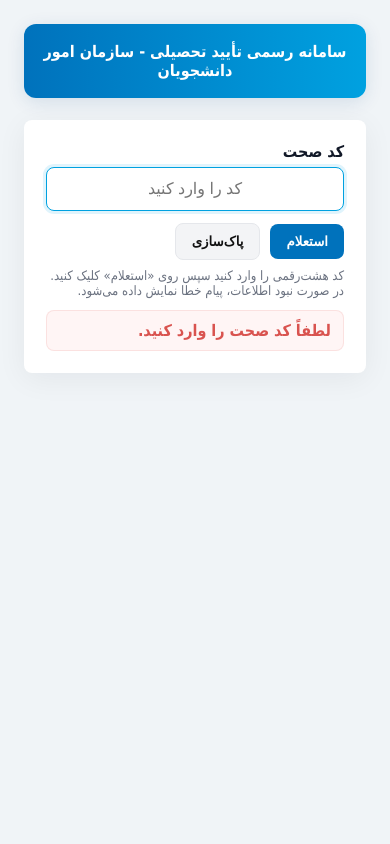
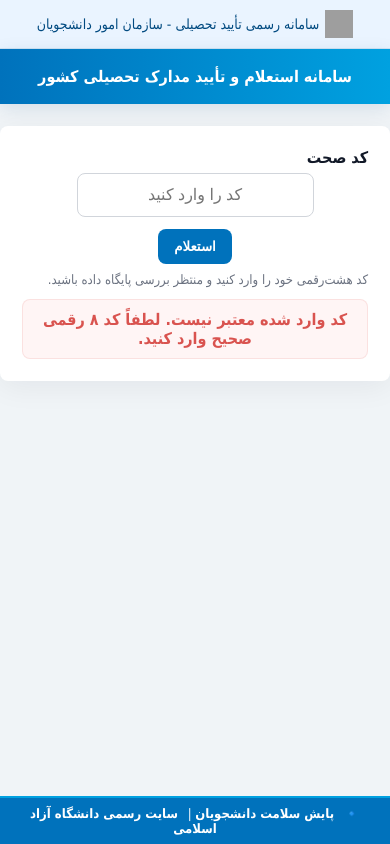
Before and after one commit to sajadsaorgirTBSPortal/sajad.saorg.ir-TBSPortal, a plain HTML site: page index.html in a window 390 px wide. Both pictures are taken after a click on the button "استعلام". Drawn offline with Linux system fonts and the light colour scheme; grey boxes are pictures that could not be loaded.

Commit message:
Update index.html
اپدیت نهایی

```diff
--- a/index.html
+++ b/index.html
@@ -3,14 +3,10 @@
 <head>
 <meta charset="utf-8" />
 <meta name="viewport" content="width=device-width,initial-scale=1" />
-
-<!-- 🔹 بخش مخصوص سئو (فقط برای گوگل) -->
-<title>استعلام تایید تحصیلی | استعلام کد صحت تایید تحصیلی | سامانه سجاد</title>
-<meta name="description" content="استعلام تایید تحصیلی، استعلام کد صحت تایید تحصیلی، تایید تحصیلی، استعلام تحصیل، کد تایید تحصیلی، استعلام کد تحصیلی سامانه سجاد، صحت کد از سامانه سجاد، تایید تحصیلی با کد صحت">
-<meta name="keywords" content="استعلام تایید تحصیلی, استعلام کد صحت تایید تحصیلی, تایید تحصیلی, تحصیلی استعلام, استعلام تحصیل, کد تایید تحصیلی, استعلام کد تحصیلی سامانه سجاد, استعلام کد صحت تایید تحصیلی, استعلام کد صحت تایید تحصیلی سجاد, سامانه سجاد استعلام صحت, صحت کد از سامانه سجاد, تایید تحصیلی با کد صحت">
+<title>سامانه تأیید تحصیلی - سازمان امور دانشجویان</title>
 
 <style>
-  :root{
+  :root {
     --brand-1:#0072bc;
     --brand-2:#00a1e0;
     --bg:#f0f4f7;
@@ -20,25 +16,36 @@
     --success:#2b8a3e;
     --radius:8px;
   }
-  *{box-sizing:border-box}
+  *{box-sizing:border-box;margin:0;padding:0}
   body{
-    margin:0;
-    font-family: Tahoma, "IranSans", sans-serif;
+    font-family:Tahoma,"IranSans",sans-serif;
     background:var(--bg);
     color:#111827;
-    -webkit-font-smoothing:antialiased;
-    -moz-osx-font-smoothing:grayscale;
-    padding:24px;
+    padding:0;
   }
   header{
-    background: linear-gradient(90deg,var(--brand-1),var(--brand-2));
+    background:linear-gradient(90deg,var(--brand-1),var(--brand-2));
     color:#fff;
-    padding:18px 16px;
-    border-radius:12px;
     text-align:center;
     font-weight:700;
     font-size:18px;
+    padding:18px;
     box-shadow:0 4px 18px rgba(3,64,120,0.12);
+  }
+  .top-banner {
+    background:#eaf4ff;
+    color:#004a80;
+    padding:10px 16px;
+    font-size:14px;
+    border-bottom:1px solid #cfe2f3;
+    display:flex;
+    align-items:center;
+    justify-content:center;
+    gap:6px;
+  }
+  .top-banner img {
+    width:28px;
+    height:28px;
   }
 
   .wrapper{
@@ -66,8 +73,10 @@
     text-align:center;
     outline:none;
   }
-  input[type="text"]:focus{box-shadow:0 0 0 3px rgba(0,162,224,0.12);border-color:var(--brand-2)}
-  .controls{display:flex;gap:10px;align-items:center}
+  input[type="text"]:focus{
+    border-color:var(--brand-2);
+    box-shadow:0 0 0 3px rgba(0,162,224,0.12);
+  }
   button{
     background:var(--brand-1);
     color:#fff;
@@ -77,21 +86,18 @@
     font-weight:700;
     cursor:pointer;
   }
-  button.secondary{
-    background:#f3f4f6;
-    color:#111;
-    border:1px solid #e5e7eb;
+  .help{font-size:13px;color:var(--muted);margin-top:6px}
+  .loading{
+    background:#f0f9ff;
+    color:#005c99;
+    font-weight:700;
+    padding:10px 12px;
+    border:1px solid #cfe2f3;
+    border-radius:8px;
+    margin-top:12px;
+    display:none;
+    text-align:center;
   }
-  .help{font-size:13px;color:var(--muted);margin-top:6px}
-
-  .result{
-    margin-top:18px;
-    border-radius:8px;
-    padding:16px;
-    border:1px solid #e6eef6;
-    background:linear-gradient(180deg,#ffffff,#fbfdff);
-  }
-
   .error{
     margin-top:12px;
     color:var(--danger);
@@ -100,43 +106,68 @@
     border:1px solid rgba(217,83,79,0.12);
     padding:10px 12px;
     border-radius:8px;
+    display:none;
+    text-align:center;
   }
-
+  .result{
+    margin-top:18px;
+    border-radius:8px;
+    padding:16px;
+    border:1px solid #e6eef6;
+    background:linear-gradient(180deg,#ffffff,#fbfdff);
+    display:none;
+  }
   table{width:100%;border-collapse:collapse;margin-top:10px}
   th,td{padding:10px 12px;text-align:center;border:1px solid #e6eef6;font-size:15px}
   th{background:#f8fafc;font-weight:700;color:#0f172a}
-  .copy-btn{margin-top:12px;background:var(--brand-2);}
+  .bottom-banner{
+    position:fixed;
+    bottom:0;
+    right:0;
+    left:0;
+    background:#0072bc;
+    color:#fff;
+    text-align:center;
+    font-size:13px;
+    padding:8px;
+    border-top:2px solid #00a1e0;
+  }
+  .bottom-banner a{
+    color:#fff;
+    font-weight:700;
+    text-decoration:none;
+    margin-right:6px;
+  }
 
-  @media (max-width:640px){
-    .row{flex-direction:column;align-items:stretch}
-    th,td{font-size:14px;padding:8px}
+  @media(max-width:640px){
+    .row{flex-direction:column}
     header{font-size:16px}
   }
 </style>
 </head>
 <body>
 
-<header>سامانه رسمی تأیید تحصیلی - سازمان امور دانشجویان</header>
+<div class="top-banner">
+  <img src="https://github.com/sajadsaorgirTBSPortal/sajad.saorg.ir-TBSPortal/raw/refs/heads/main/Screenshot_20251030_205008_Chrome(1).jpg" alt="لوگو" />
+  <span>سامانه رسمی تأیید تحصیلی - سازمان امور دانشجویان</span>
+</div>
 
-<div class="wrapper" role="main" aria-labelledby="title">
-  <div id="title" style="display:none">سامانه رسمی تأیید تحصیلی</div>
+<header>سامانه استعلام و تأیید مدارک تحصیلی کشور</header>
 
+<div class="wrapper">
   <label for="code">کد صحت</label>
   <div class="row">
-    <input id="code" type="text" inputmode="numeric" pattern="\d*" aria-label="کد صحت" placeholder="کد را وارد کنید" />
-    <div class="controls">
-      <button id="checkBtn" aria-label="استعلام">استعلام</button>
-      <button id="resetBtn" class="secondary" aria-label="پاک‌سازی">پاک‌سازی</button>
-    </div>
+    <input id="code" type="text" inputmode="numeric" placeholder="کد را وارد کنید" />
+    <button id="checkBtn">استعلام</button>
   </div>
-  <div class="help">کد هشت‌رقمی را وارد کنید سپس روی «استعلام» کلیک کنید. در صورت نبود اطلاعات، پیام خطا نمایش داده می‌شود.</div>
+  <div class="help">کد هشت‌رقمی خود را وارد کنید و منتظر بررسی پایگاه داده باشید.</div>
 
-  <div id="errorBox" class="error" style="display:none" role="alert" aria-live="assertive"></div>
+  <div id="loading" class="loading">در حال بررسی اطلاعات پایگاه داده...</div>
+  <div id="errorBox" class="error"></div>
 
-  <div id="resultCard" class="result" style="display:none" aria-live="polite">
+  <div id="resultCard" class="result">
     <div style="font-weight:800;font-size:16px;text-align:center">نتیجه استعلام کد صحت</div>
-
-    <table aria-describedby="result-desc">
+    <table>
       <tbody>
         <tr><th>نام و نام خانوادگی</th><td id="name">—</td></tr>
         <tr><th>کد ملی</th><td id="nationalId">—</td></tr>
@@ -147,12 +178,12 @@
         <tr><th>دانشگاه</th><td id="university">—</td></tr>
       </tbody>
     </table>
+  </div>
+</div>
 
-    <div style="display:flex;gap:10px;justify-content:center">
-      <button class="copy-btn" id="copyBtn" aria-label="کپی نتیجه">کپی نتیجه</button>
-      <button class="secondary" id="printBtn" aria-label="چاپ">چاپ</button>
-    </div>
-  </div>
+<div class="bottom-banner">
+  🔹 <a href="https://portal.saorg.ir/registration-the-applicant/" target="_blank">پایش سلامت دانشجویان</a> |
+  <a href="https://iau.ir/fa" target="_blank">سایت رسمی دانشگاه آزاد اسلامی</a>
 </div>
 
 <script>
@@ -170,94 +201,47 @@
 
   const codeInput = document.getElementById('code');
   const checkBtn = document.getElementById('checkBtn');
-  const resetBtn = document.getElementById('resetBtn');
+  const loading = document.getElementById('loading');
   const errorBox = document.getElementById('errorBox');
   const resultCard = document.getElementById('resultCard');
-  const copyBtn = document.getElementById('copyBtn');
-  const printBtn = document.getElementById('printBtn');
 
   function showError(text){
     errorBox.innerText = text;
     errorBox.style.display = 'block';
+    loading.style.display = 'none';
     resultCard.style.display = 'none';
-  }
-  function clearError(){
-    errorBox.style.display = 'none';
-    errorBox.innerText = '';
-  }
-
-  function populate(data){
-    document.getElementById('name').innerText = data.name;
-    document.getElementById('nationalId').innerText = data.nationalId;
-    document.getElementById('degree').innerText = data.degree;
-    document.getElementById('major').innerText = data.major;
-    document.getElementById('units').innerText = data.units;
-    document.getElementById('gradDate').innerText = data.gradDate;
-    document.getElementById('university').innerText = data.university;
   }
 
   function checkCode(){
-    clearError();
-    const code = String(codeInput.value || '').trim();
+    const code = codeInput.value.trim();
+    errorBox.style.display = 'none';
+    resultCard.style.display = 'none';
 
-    if(!code){
-      showError('لطفاً کد صحت را وارد کنید.');
-      codeInput.focus();
+    if(!/^\d{8}$/.test(code)){
+      showError('کد وارد شده معتبر نیست. لطفاً کد ۸ رقمی صحیح وارد کنید.');
       return;
     }
 
-    if(!/^\d{8}$/.test(code)){
-      showError('فرمت کد صحیح نیست. کد باید ۸ رقم باشد.');
-      codeInput.focus();
-      return;
-    }
+    loading.style.display = 'block';
 
-    if(code === VALID_CODE){
-      populate(sampleData);
-      resultCard.style.display = 'block';
-      clearError();
-    } else {
-      showError('کد صحت نامعتبر است یا اطلاعاتی برای این کد ثبت نشده است.');
-    }
+    setTimeout(()=>{
+      loading.style.display = 'none';
+      if(code === VALID_CODE){
+        document.getElementById('name').innerText = sampleData.name;
+        document.getElementById('nationalId').innerText = sampleData.nationalId;
+        document.getElementById('degree').innerText = sampleData.degree;
+        document.getElementById('major').innerText = sampleData.major;
+        document.getElementById('units').innerText = sampleData.units;
+        document.getElementById('gradDate').innerText = sampleData.gradDate;
+        document.getElementById('university').innerText = sampleData.university;
+        resultCard.style.display = 'block';
+      } else {
+        showError('❌ کد صحت نامعتبر است یا اطلاعاتی برای این کد در پایگاه داده ثبت نشده است.');
+      }
+    }, 2000);
   }
 
   checkBtn.addEventListener('click', checkCode);
-  resetBtn.addEventListener('click', function(){
-    codeInput.value = '';
-    clearError();
-    resultCard.style.display = 'none';
-    codeInput.focus();
-  });
-
-  codeInput.addEventListener('keydown', function(e){
-    if(e.key === 'Enter'){
-      checkCode();
-    }
-  });
-
-  copyBtn.addEventListener('click', function(){
-    const txt = [
-      'نام و نام خانوادگی: ' + document.getElementById('name').innerText,
-      'کد ملی: ' + document.getElementById('nationalId').innerText,
-      'مقطع تحصیلی: ' + document.getElementById('degree').innerText,
-      'رشته تحصیلی: ' + document.getElementById('major').innerText,
-      'تعداد واحدها: ' + document.getElementById('units').innerText,
-      'تاریخ فارغ‌التحصیلی: ' + document.getElementById('gradDate').innerText,
-      'دانشگاه: ' + document.getElementById('university').innerText
-    ].join('\n');
-
-    navigator.clipboard.writeText(txt).then(function(){
-      alert('نتیجه کپی شد.');
-    }, function(){
-      alert('کپی ناموفق بود. لطفاً دستی کپی کنید.');
-    });
-  });
-
-  printBtn.addEventListener('click', function(){
-    window.print();
-  });
-
-  codeInput.focus();
 })();
 </script>
 
```
